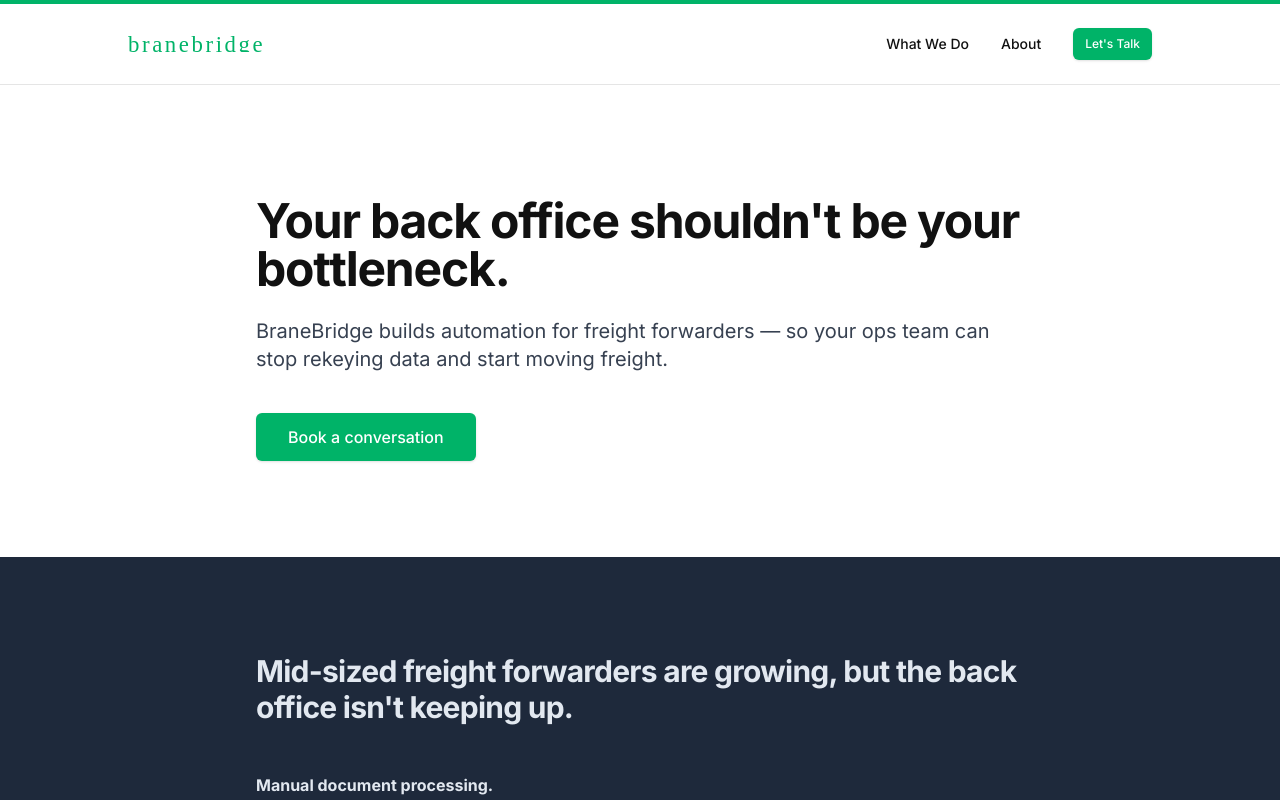
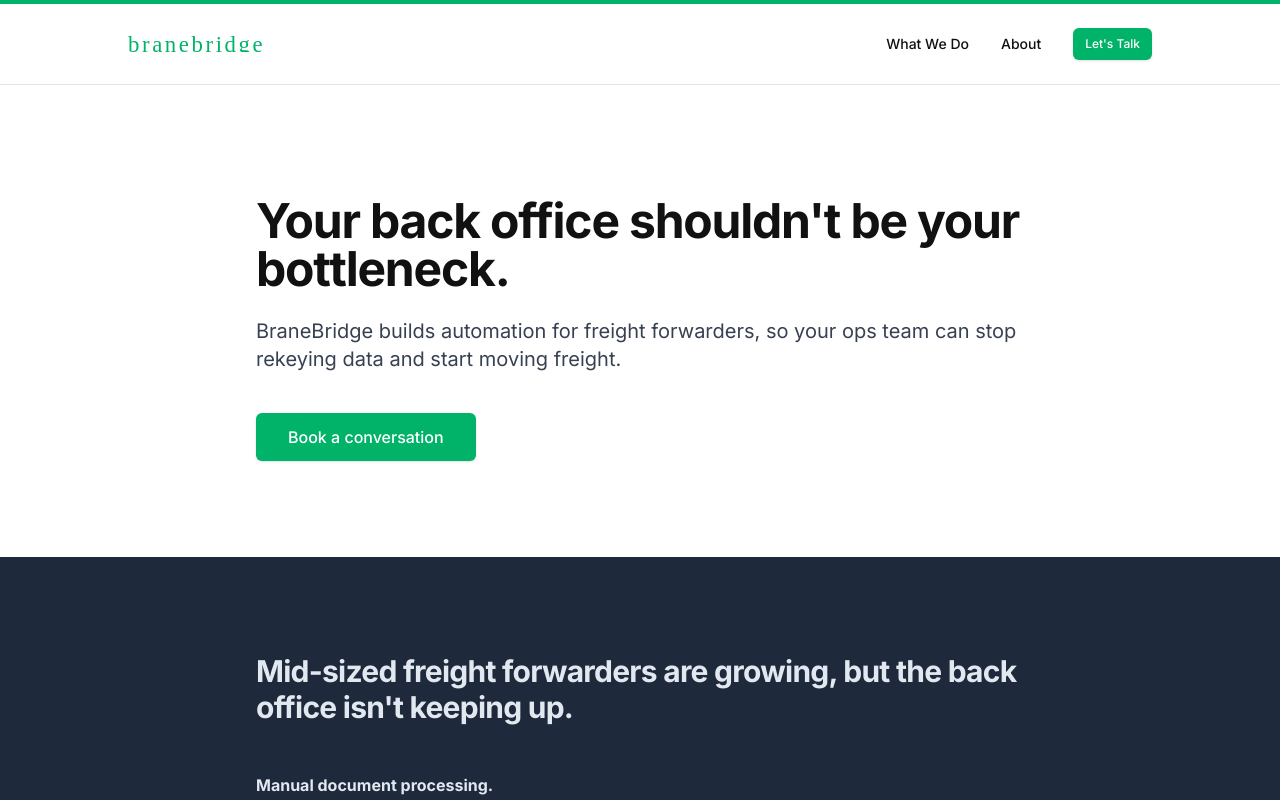
Before and after one commit to shelsoloa/brane-web, a Next.js app: page / in a window 1280 px wide. Shown: the top 800 px of the page. Built offline with nearby package versions, Linux system fonts and the light colour scheme.

Commit message:
Remove emdash

```diff
--- a/src/app/page.tsx
+++ b/src/app/page.tsx
@@ -49,8 +49,8 @@ function Hero() {
       </h1>
 
       <p className="mt-6 text-lg sm:text-xl text-[#374151] leading-relaxed">
-        BraneBridge builds automation for freight forwarders&nbsp;&mdash; so
-        your ops team can stop rekeying data and start moving freight.
+        BraneBridge builds automation for freight forwarders, so your ops team
+        can stop rekeying data and start moving freight.
       </p>
 
       <div className="mt-10">
```
